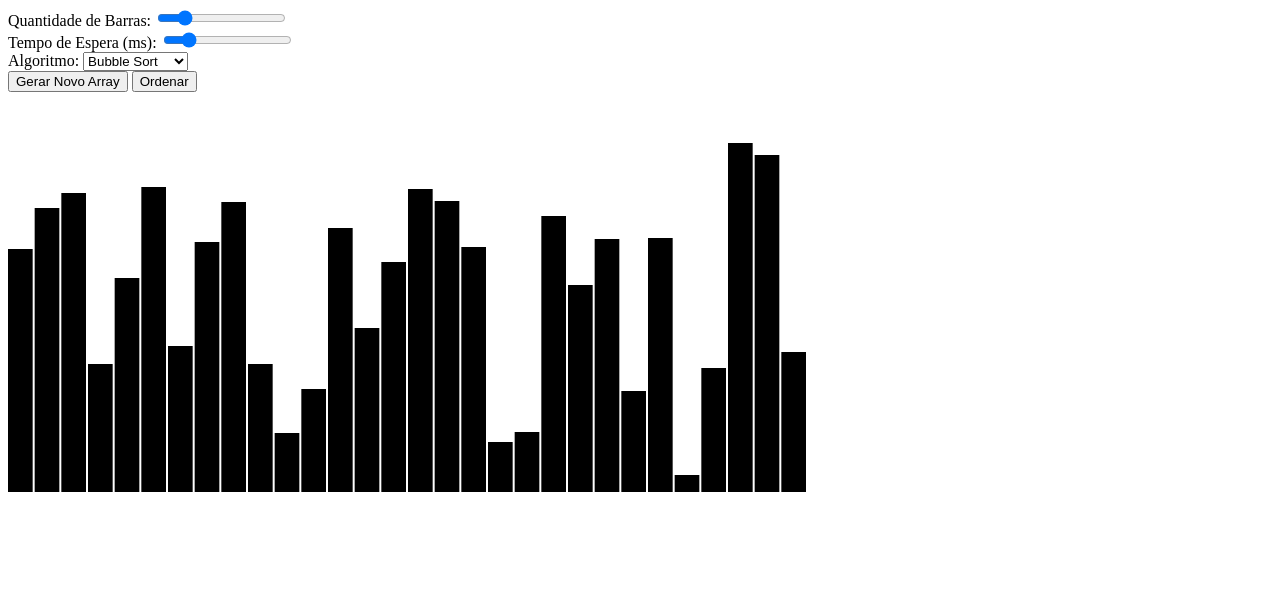
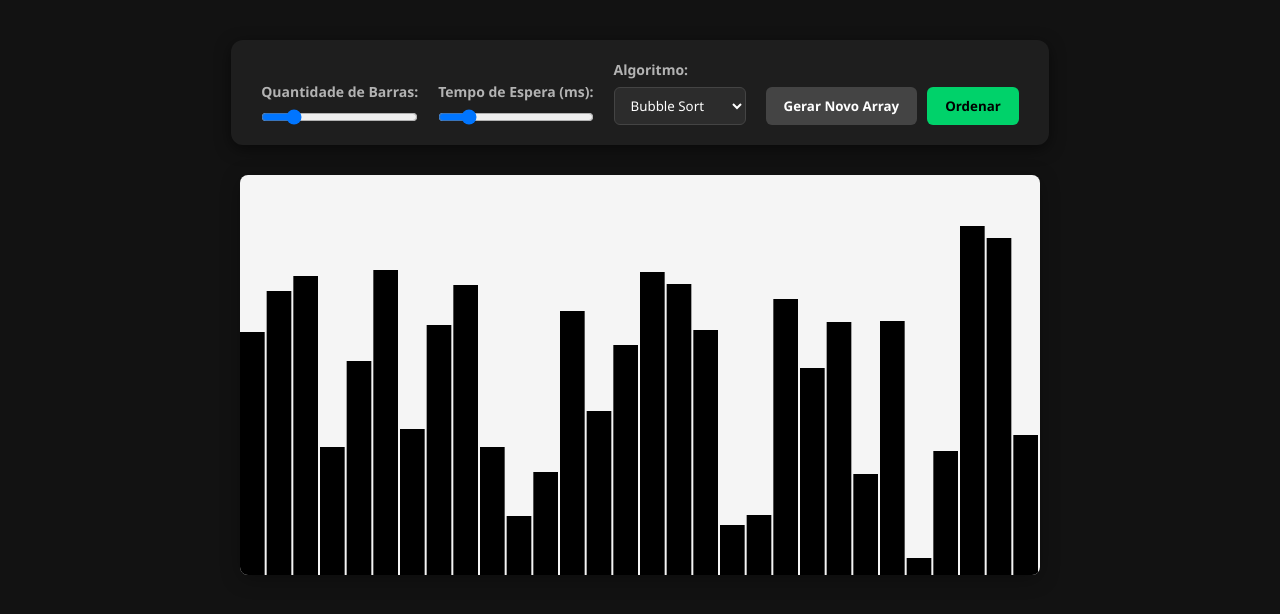
Before and after one commit to Pinho/Visualizador-Sort, a plain HTML site: page index.htm in a window 1280 px wide. Drawn offline with Linux system fonts and the light colour scheme.

Commit message:
feat: adiciona estilizacao dark mode e layout com CSS

```diff
--- a/index.htm
+++ b/index.htm
@@ -2,25 +2,28 @@
 <html lang="pt-BR">
 <head>
     <meta charset="UTF-8">
+    <meta name="viewport" content="width=device-width, initial-scale=1.0">
     <title>Visualizador de Algoritmos</title>
+
+    <!-- Esta é a linha que conecta o HTML ao seu arquivo style.css -->
+    <link rel="stylesheet" href="style.css">
 </head>
 <body>
-    <!-- Carrega as ferramentas de som primeiro -->
     <script src="audio.js"></script>
 
-
-
-    <div>
+    <div class="painel-controles">
+        <div class="controle-grupo">
             <label for="slider-quantidade">Quantidade de Barras:</label>
-    <!-- min e max definem os limites, e value é onde a bolinha começa -->
             <input type="range" id="slider-quantidade" min="5" max="150" value="30">
         </div>
-<div>
+
+        <div class="controle-grupo">
             <label for="slider-velocidade">Tempo de Espera (ms):</label>
             <input type="range" id="slider-velocidade" min="1" max="300" value="50">
         </div>
-<div>
-    <label for = "seletor-algoritmo">Algoritmo:</label>
+
+        <div class="controle-grupo">
+            <label for="seletor-algoritmo">Algoritmo:</label>
             <select id="seletor-algoritmo">
                 <option value="bubble">Bubble Sort</option>
                 <option value="selection">Selection Sort</option>
@@ -29,14 +32,15 @@
                 <option value="merge">Merge Sort</option>
             </select>
         </div>
-<div>
+
+        <div class="botoes">
             <button id="btn-gerar">Gerar Novo Array</button>
             <button id="btn-ordenar">Ordenar</button>
+        </div>
     </div>
 
     <canvas id="tela" width="800" height="400"></canvas>
 
-
     <script src="script.js"></script>
 </body>
 </html>
--- a/style.css
+++ b/style.css
@@ -0,0 +1,97 @@
+/* Reseta as margens padrão do navegador */
+* {
+    margin: 0;
+    padding: 0;
+    box-sizing: border-box;
+    font-family: 'Segoe UI', Tahoma, Geneva, Verdana, sans-serif;
+}
+
+body {
+    background-color: #121212; /* Fundo escuro */
+    color: #ffffff;
+    display: flex;
+    flex-direction: column;
+    align-items: center;
+    min-height: 100vh;
+    padding-top: 40px;
+}
+
+.painel-controles {
+    display: flex;
+    flex-wrap: wrap;
+    gap: 20px;
+    background-color: #1e1e1e;
+    padding: 20px 30px;
+    border-radius: 12px;
+    box-shadow: 0 4px 15px rgba(0, 0, 0, 0.5);
+    margin-bottom: 30px;
+    align-items: flex-end;
+}
+
+.controle-grupo {
+    display: flex;
+    flex-direction: column;
+    gap: 8px;
+}
+
+label {
+    font-size: 14px;
+    font-weight: 600;
+    color: #b3b3b3;
+}
+
+select, input[type="range"] {
+    cursor: pointer;
+}
+
+select {
+    padding: 8px 12px;
+    background-color: #2c2c2c;
+    color: white;
+    border: 1px solid #444;
+    border-radius: 6px;
+    outline: none;
+}
+
+.botoes {
+    display: flex;
+    gap: 10px;
+}
+
+button {
+    padding: 10px 18px;
+    border: none;
+    border-radius: 6px;
+    font-weight: bold;
+    cursor: pointer;
+    transition: background-color 0.2s, transform 0.1s;
+}
+
+#btn-gerar {
+    background-color: #444;
+    color: white;
+}
+
+#btn-gerar:hover {
+    background-color: #555;
+}
+
+#btn-ordenar {
+    background-color: #00d26a; /* Verde chamativo */
+    color: #000;
+}
+
+#btn-ordenar:hover {
+    background-color: #00e676;
+    transform: translateY(-2px);
+}
+
+button:active {
+    transform: translateY(0);
+}
+
+canvas {
+    background-color: #f5f5f5; /* Fundo claro para contrastar as barras */
+    border-radius: 8px;
+    box-shadow: 0 4px 20px rgba(0, 0, 0, 0.3);
+}
```
Lines whose indentation alone changed are shown as unchanged.
